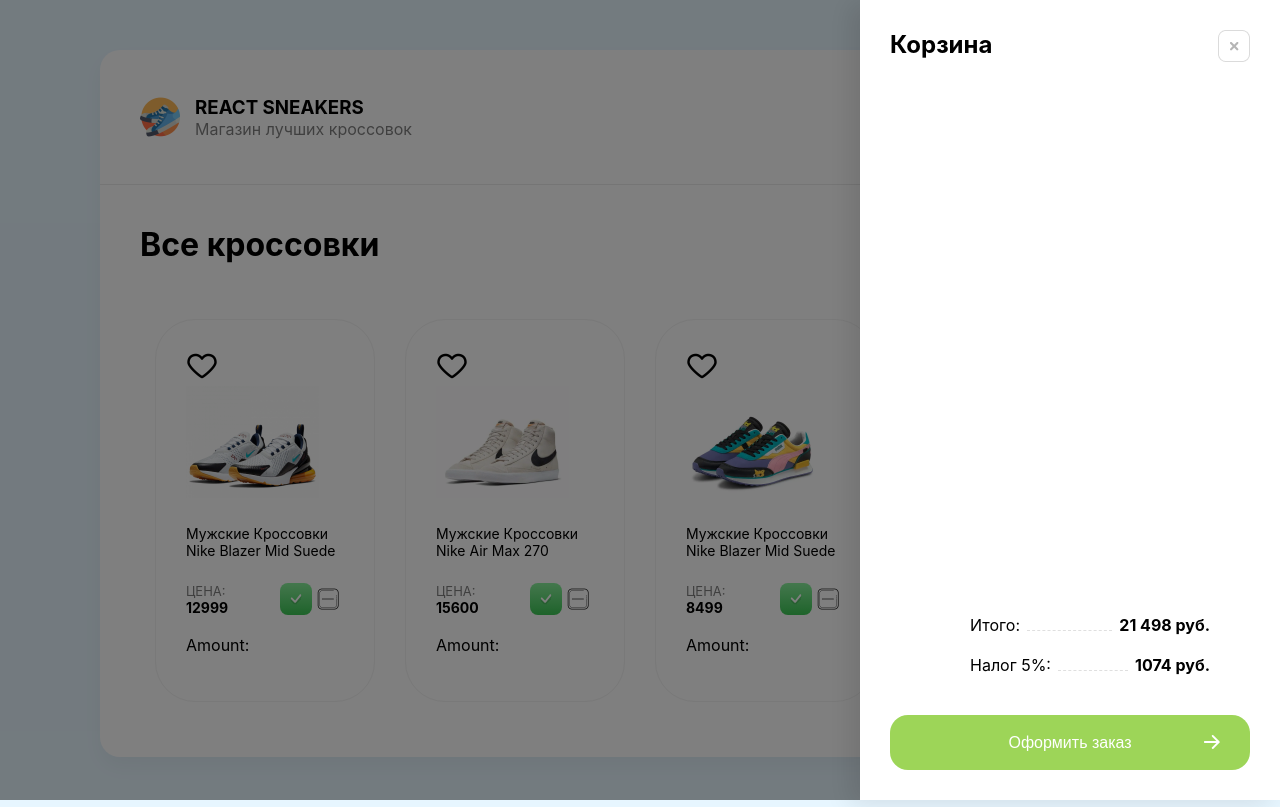
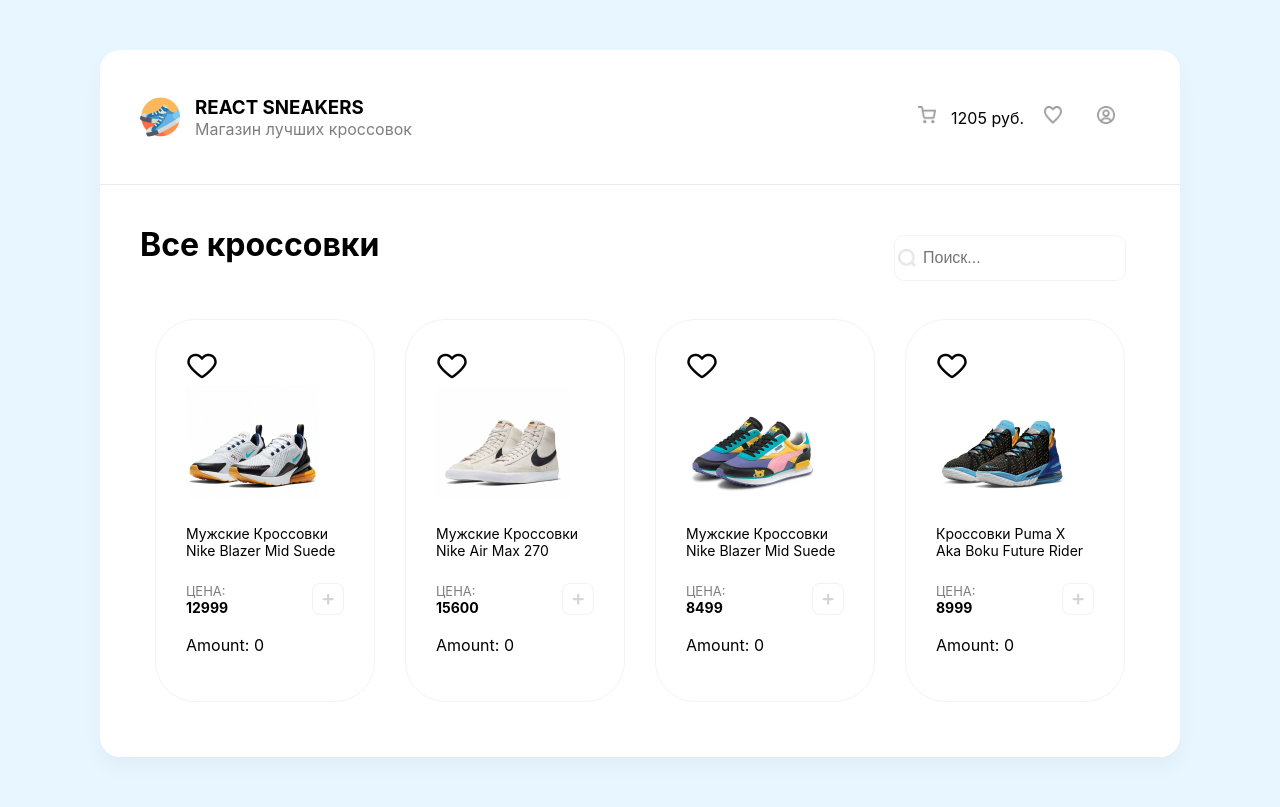
Before and after one commit to MaximShildyakov/SneackersReact, a React (Create React App) app: page / in a window 1280 px wide. Built offline with nearby package versions, Linux system fonts and the light colour scheme.

Commit message:
Another one

```diff
--- a/src/App.js
+++ b/src/App.js
@@ -8,7 +8,7 @@
 function App() {
 
 
-  const [isVisiable, setIsVisiable] = useState(true)
+  const [isVisiable, setIsVisiable] = useState(false)
 
   const [drawerItems, setDrawerItems] = useState([])
 
--- a/src/components/Card.jsx
+++ b/src/components/Card.jsx
@@ -3,7 +3,7 @@
 const Card = ({pImg, pPrice, pTitle, pDrawerItems, pSetDrawerItems}) => {
 
 
-    const [itemsCount, setItemsCount] = useState(false)
+    const [itemsCount, setItemsCount] = useState(0)
 
     function onAddToCart(){
         setItemsCount(!itemsCount)
```
